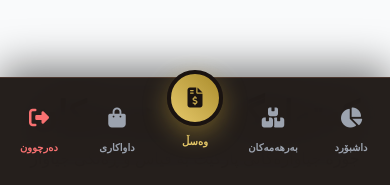
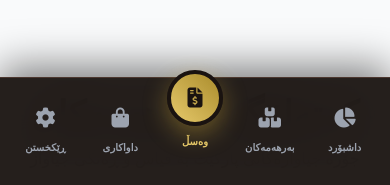
Before and after one commit to mhtas007/zoneparquet, a website built with Vite: page index.html in a window 390 px wide. Shown: the part 659-844 px from the top of the page. Built offline with nearby package versions, Linux system fonts and the light colour scheme; no server answers.

Commit message:
Add files via upload

```diff
--- a/index.html
+++ b/index.html
@@ -715,6 +715,10 @@
                     <div class="w-12 h-12 bg-wood-100 rounded-full flex items-center justify-center border-2 border-wood-200 text-wood-600 shadow-sm">
                         <i class="fas fa-user-shield text-xl"></i>
                     </div>
+                    <!-- Mobile Logout Button -->
+                    <button onclick="document.getElementById('logoutBtn').click()" class="md:hidden w-12 h-12 bg-red-50 hover:bg-red-100 rounded-full flex items-center justify-center border border-red-200 text-red-500 transition-colors shadow-sm">
+                        <i class="fas fa-sign-out-alt text-xl"></i>
+                    </button>
                 </div>
             </div>
 
@@ -1379,28 +1383,28 @@
         </div>
 
         <!-- Admin Mobile Bottom Nav -->
-        <div class="fixed bottom-0 left-0 w-full bg-[#1a1310]/95 backdrop-blur-xl border-t border-wood-800 flex justify-around items-center pt-3 pb-safe md:hidden z-50 shadow-[0_-10px_40px_rgba(0,0,0,0.5)] pb-4 print-hide">
-            <button onclick="switchAdminTab('dashboard')" class="flex flex-col items-center gap-1 text-gray-400 hover:text-gold-400 transition-colors w-1/4">
+        <div class="fixed bottom-0 left-0 w-full bg-[#1a1310]/95 backdrop-blur-xl border-t border-wood-800 flex justify-between items-center px-2 pt-3 pb-safe md:hidden z-50 shadow-[0_-10px_40px_rgba(0,0,0,0.5)] pb-4 print-hide">
+            <button onclick="switchAdminTab('dashboard')" class="flex-1 flex flex-col items-center gap-1 text-gray-400 hover:text-gold-400 transition-colors">
                 <i class="fas fa-chart-pie text-xl mb-1"></i>
                 <span class="text-[10px] font-bold">داشبۆرد</span>
             </button>
-            <button onclick="switchAdminTab('products')" class="flex flex-col items-center gap-1 text-gray-400 hover:text-gold-400 transition-colors w-1/4">
+            <button onclick="switchAdminTab('products')" class="flex-1 flex flex-col items-center gap-1 text-gray-400 hover:text-gold-400 transition-colors">
                 <i class="fas fa-boxes text-xl mb-1"></i>
                 <span class="text-[10px] font-bold">بەرهەمەکان</span>
             </button>
-            <button onclick="switchAdminTab('invoice')" class="flex flex-col items-center gap-1 text-gray-400 hover:text-gold-400 transition-colors w-1/4 relative -top-5">
-                <div class="w-14 h-14 bg-gradient-to-tr from-gold-400 to-gold-600 text-wood-950 rounded-full flex items-center justify-center shadow-[0_8px_25px_rgba(212,175,55,0.4)] transform hover:scale-105 border-4 border-[#1a1310] transition-all">
+            <button onclick="switchAdminTab('invoice')" class="flex-1 flex flex-col items-center gap-1 text-gray-400 hover:text-gold-400 transition-colors relative -top-5">
+                <div class="w-14 h-14 bg-gradient-to-tr from-gold-400 to-gold-600 text-wood-950 rounded-full flex items-center justify-center shadow-[0_8px_25px_rgba(212,175,55,0.4)] transform hover:scale-105 border-4 border-[#1a1310] transition-all mx-auto">
                     <i class="fas fa-file-invoice-dollar text-xl"></i>
                 </div>
                 <span class="text-[10px] font-bold mt-1 text-gold-400">وەسڵ</span>
             </button>
-            <button onclick="switchAdminTab('orders')" class="flex flex-col items-center gap-1 text-gray-400 hover:text-gold-400 transition-colors w-1/4">
+            <button onclick="switchAdminTab('orders')" class="flex-1 flex flex-col items-center gap-1 text-gray-400 hover:text-gold-400 transition-colors">
                 <i class="fas fa-shopping-bag text-xl mb-1"></i>
                 <span class="text-[10px] font-bold">داواکاری</span>
             </button>
-            <button onclick="document.getElementById('logoutBtn').click()" class="flex flex-col items-center gap-1 text-red-400 hover:text-red-300 transition-colors w-1/4">
-                <i class="fas fa-sign-out-alt text-xl mb-1"></i>
-                <span class="text-[10px] font-bold">دەرچوون</span>
+            <button onclick="switchAdminTab('settings')" class="flex-1 flex flex-col items-center gap-1 text-gray-400 hover:text-gold-400 transition-colors">
+                <i class="fas fa-cog text-xl mb-1"></i>
+                <span class="text-[10px] font-bold">ڕێکخستن</span>
             </button>
         </div>
     </div>
```
